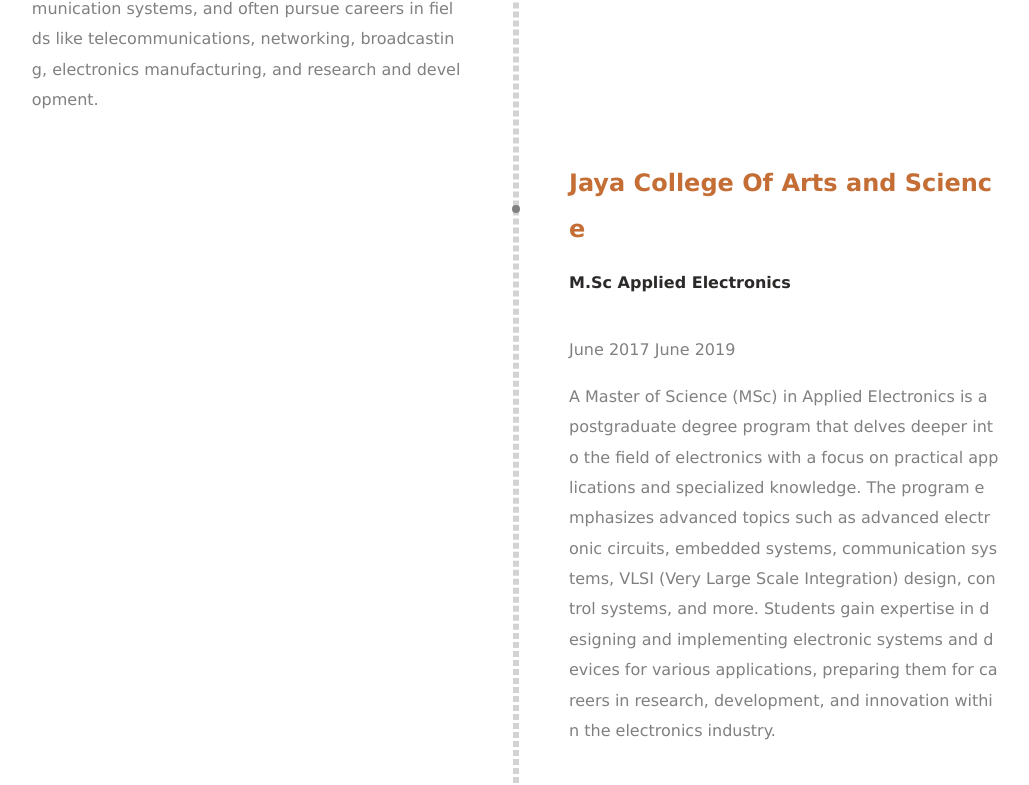
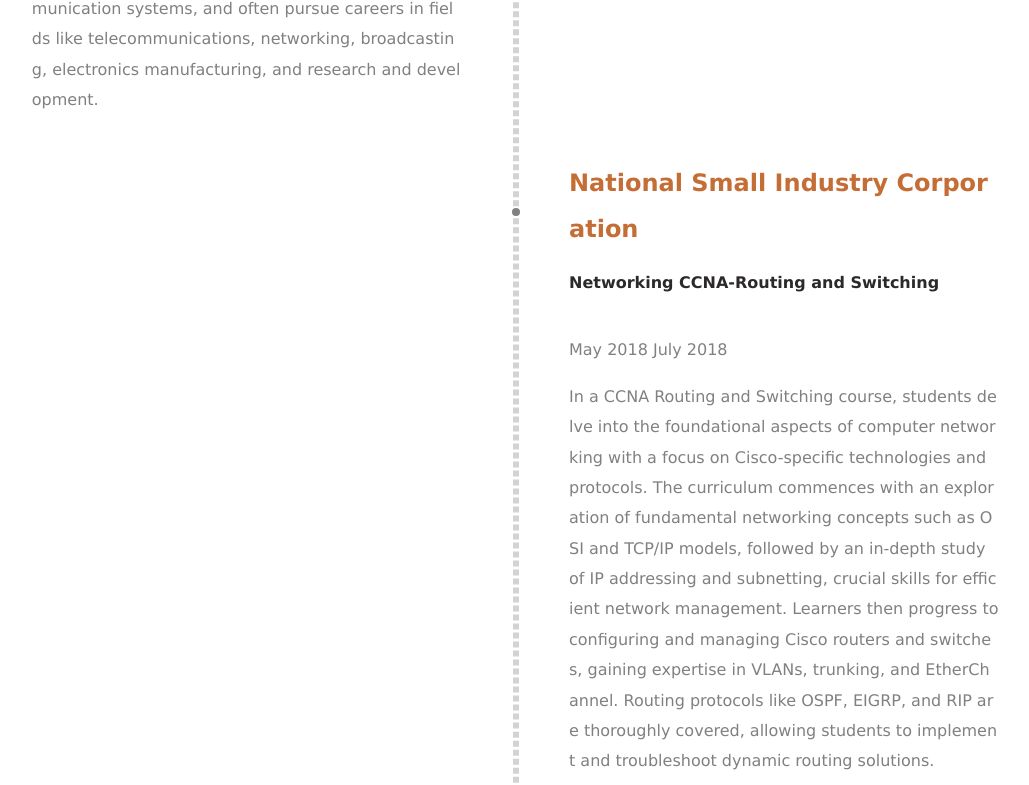
Before and after one commit to VishnuAjk/VishnuAjk, a plain HTML site: page index.html in a window 1280 px wide. Shown: the part 6014-6799 px from the top of the page, without its empty margins (81-1110 px from the left). Drawn offline with Linux system fonts and the light colour scheme; files whose address does not match are found by name.

Commit message:
index.html

```diff
--- a/index.html
+++ b/index.html
@@ -442,16 +442,7 @@
                     </p>
 
                 </div>
-                <div class="education-box">
-                    <h5>Jaya College Of Arts and Science</h5>
-                    <h6>M.Sc Applied Electronics</h6>
-                    <span>June 2017  June 2019 </span><br>
-                    <p>
-                        A Master of Science (MSc) in Applied Electronics is a postgraduate degree program that delves deeper into the field of electronics with a focus on practical applications and specialized knowledge.
-                        The program emphasizes advanced topics such as advanced electronic circuits, embedded systems, communication systems, VLSI (Very Large Scale Integration) design, control systems, and more.
-                        Students gain expertise in designing and implementing electronic systems and devices for various applications, preparing them for careers in research, development, and innovation within the electronics industry.
-                    </p>
-                </div>
+
                 <div class="education-box">
                     <h5>National Small Industry Corporation</h5>
                     <h6>Networking CCNA-Routing and Switching </h6>
```
